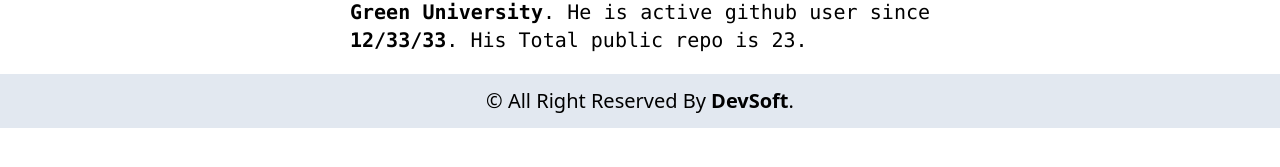
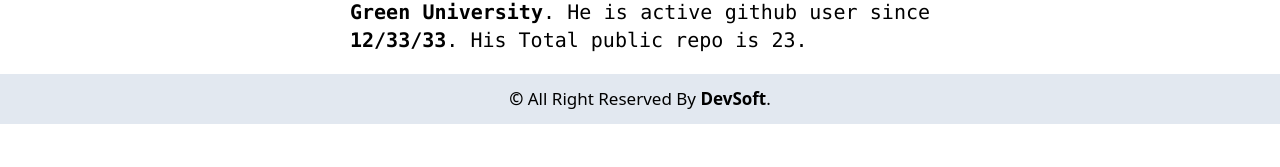
Before and after one commit to NurulIslam17/git_user, a React (Create React App) app: page / in a window 1280 px wide. Shown: the part 563-730 px from the top of the page. Built offline with nearby package versions, Linux system fonts and the light colour scheme; the HTML template or start-up script is replaced by a standard one.

Commit message:
Footer edit

```diff
--- a/src/components/Footer.jsx
+++ b/src/components/Footer.jsx
@@ -2,8 +2,8 @@ import React from 'react'
 
 function Footer() {
   return (
-    <div className='flex flex-wrap justify-center gap-4 py-3 bg-slate-200  text-[20px] md:xl  md:bg-slate-200'>
-        <h1>&copy; All Right Reserved By <a className='font-bold' href="https://react-tailwind-sepia.vercel.app/" target='_blank'>DevSoft</a>.</h1>
+    <div className='flex flex-wrap justify-center gap-4 py-3 bg-slate-200  text-[20px] md:text-[17px]  md:bg-slate-200'>
+        <h1><strong>&copy;</strong> All Right Reserved By <a className='font-bold' href="https://react-tailwind-sepia.vercel.app/" target='_blank'>DevSoft</a>.</h1>
     </div>
   )
 }
```
